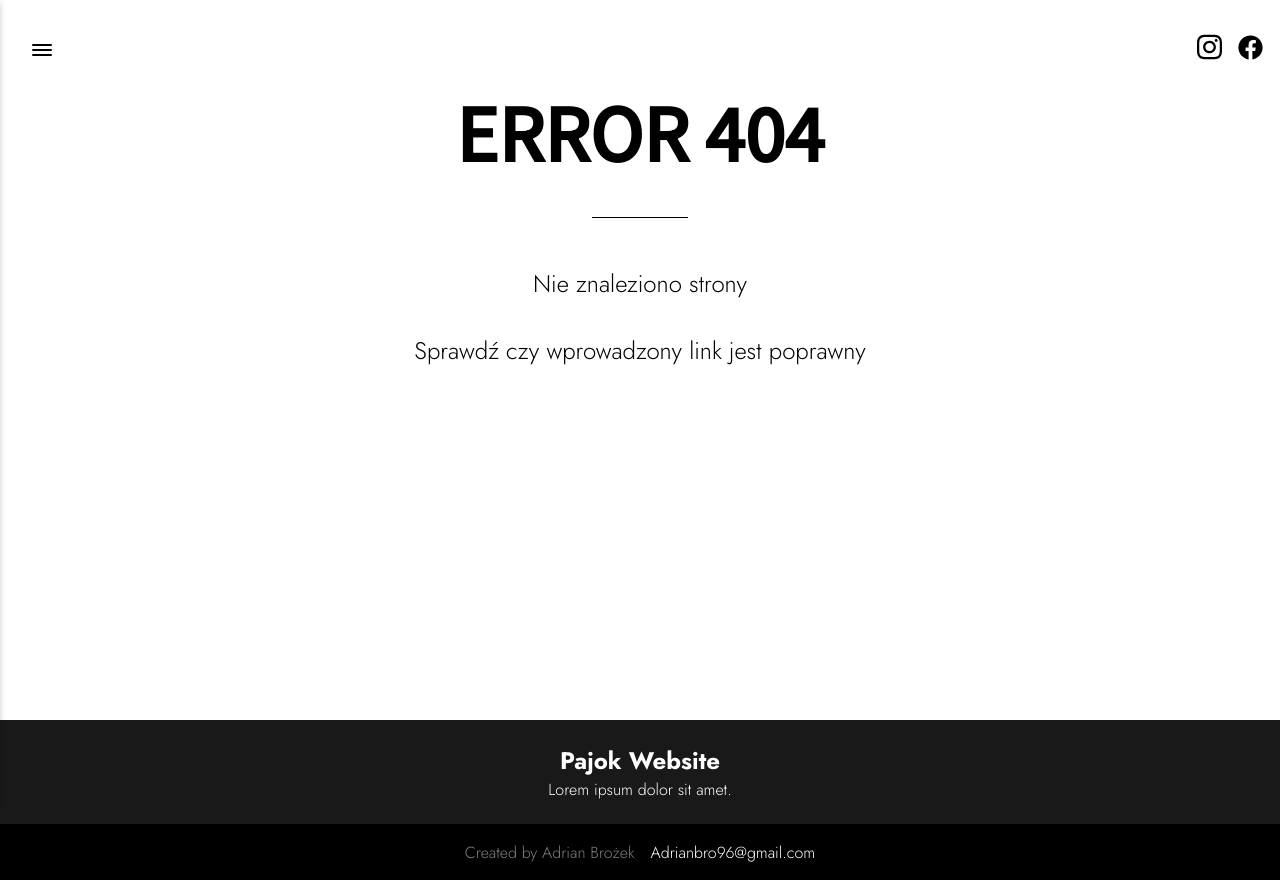
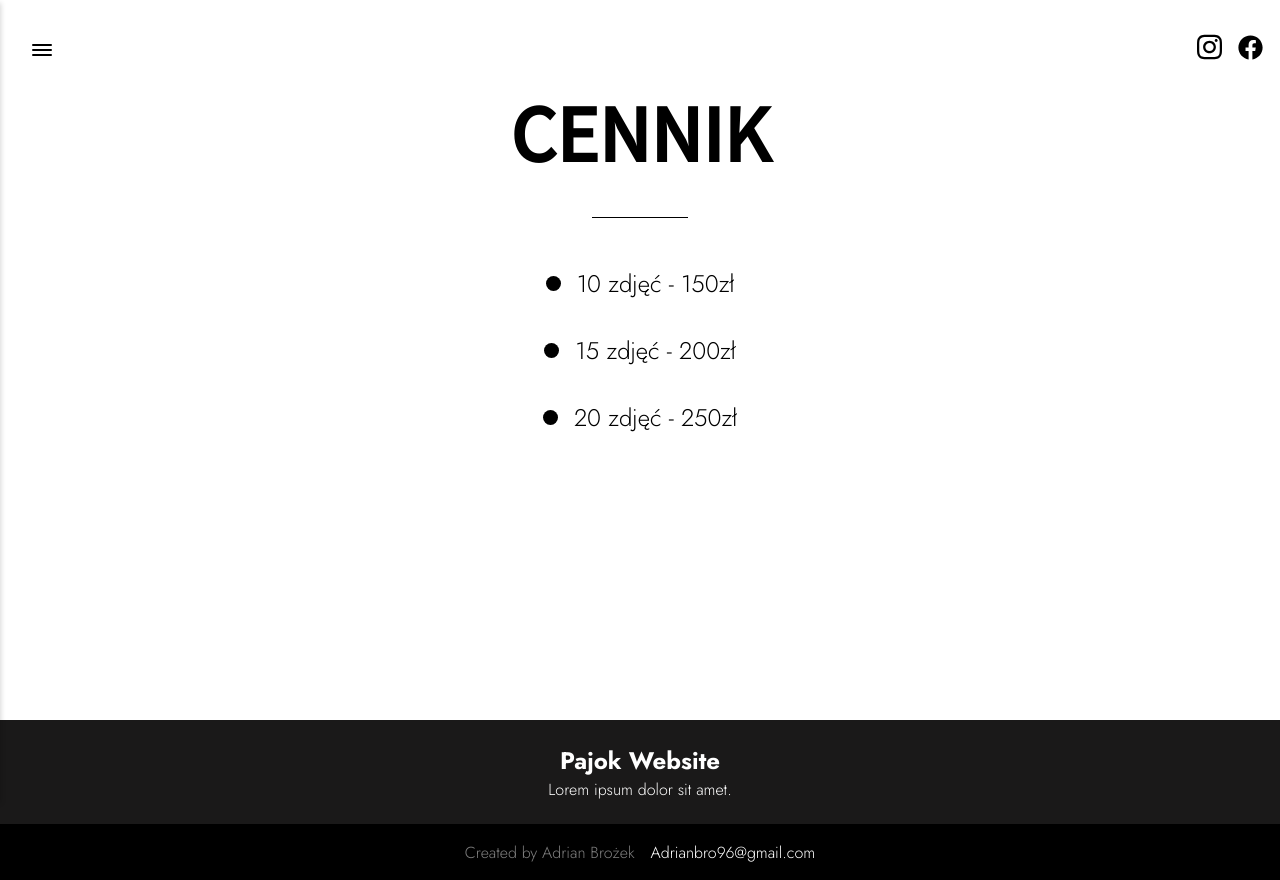
Before and after one commit to AdrianBroek/pajokWebsite, a React (Create React App) app: page /cennik in a window 1280 px wide. Built offline with nearby package versions, Linux system fonts and the light colour scheme; no server answers; a web font is replaced by a local one.

Commit message:
add prices page and overlay fix

```diff
--- a/src/App.js
+++ b/src/App.js
@@ -9,6 +9,7 @@ import ContactPage from './pages/ContactPage'
 import OmniePage from './pages/AboutMe'
 import PhotoOpen from './components/PhotoOpen'
 import NoPage from './pages/NoPage'
+import Prices from './pages/Prices'
 // photo pages
 import CityPhoto from './components/photos/CityPhoto'
 import FashionPhoto from './components/photos/FashionPhoto'
@@ -74,6 +75,7 @@ function App() {
         <Route path="/video" element={<VideoPage />} />
         <Route path="/kontakt" element={<ContactPage />} />
         <Route path="/o-mnie" element={<OmniePage />} />
+        <Route path="/cennik" element={<Prices />} />
       </Routes>
       </UserProvider>
       </AnimateSharedLayout>
--- a/src/animation.js
+++ b/src/animation.js
@@ -27,6 +27,29 @@ export const HideParent = {
     }
 }
 
+export const HideParent2 = {
+    hidden: {
+        opacity: 0,
+        y: 100
+    },
+    show: {
+        opacity: 1,
+        y: 0,
+        transition: {
+            duration: .35,
+            when: "beforeChildren",
+            staggerChildren: .2
+        },
+    },
+    exit: {
+        opacity: 0,
+        transition: {
+            duration: .5,
+            ease: 'easeIn'
+        }
+    }
+}
+
 export const scrollReveal = {
     hidden: { opacity: 0, scale: 1.2, transition: { duration: 0.5 } },
     show: {
@@ -39,6 +62,18 @@ export const scrollReveal = {
   };
 
 export const titleAnim = {
+    hidden: {y: 100, opacity: 0},
+    show: {
+        y: 0,
+        opacity: 1,
+        transition: {
+            duration: .5,
+            ease: 'easeOut'
+        }
+    }
+}
+
+export const titleAnim2 = {
     hidden: {y: 100, opacity: 0},
     show: {
         y: 0,
--- a/src/components/Overlay.js
+++ b/src/components/Overlay.js
@@ -2,7 +2,7 @@ import React, {useEffect} from 'react'
 import styled from 'styled-components'
 import { useLocation } from 'react-router-dom'
 
-const Overlay = ({open , setOpen, setCurrent}) => {
+const Overlay = ({zindex, open , setOpen, setCurrent}) => {
   const handleClick = () => {
     setOpen(false)
   }
@@ -14,6 +14,7 @@ const Overlay = ({open , setOpen, setCurrent}) => {
 
   return (
     <OverlayStyle
+      style={{zIndex: zindex ? zindex : '1'}}
       className={ open ? 'overlay open' : "overlay"}
       onClick={() => handleClick()}>
     </OverlayStyle>
--- a/src/components/photos/CityPhoto.js
+++ b/src/components/photos/CityPhoto.js
@@ -73,7 +73,7 @@ const CityPhoto = () => {
                             />
                         ))}
                     </ImgCont>
-                    <Overlay className='overlay' open={open} setOpen={setOpen} />
+                    <Overlay zindex='2' className='overlay' open={open} setOpen={setOpen} />
                 </PageLayout>
                 </PageContainer>
 
--- a/src/components/photos/FashionPhoto.js
+++ b/src/components/photos/FashionPhoto.js
@@ -61,7 +61,7 @@ const CityPhoto = () => {
                     <h3>{singleObject.description}</h3>
                     </Desc>
                     <Segregate grid={grid} setGrid={setGrid}/>
-                    <Overlay open={open} setOpen={setOpen} />
+                    <Overlay zindex='2' open={open} setOpen={setOpen} />
                     <ImgCont layout style={{gridTemplateColumns: grid}}>
                         {singleObject.photoModule.map((item, index) => (
                             <PhotoGrid
--- a/src/components/photos/PortraitPhoto.js
+++ b/src/components/photos/PortraitPhoto.js
@@ -61,7 +61,7 @@ const CityPhoto = () => {
                     <h3>{singleObject.description}</h3>
                     </Desc>
                     <Segregate grid={grid} setGrid={setGrid}/>
-                    <Overlay open={open} setOpen={setOpen} />
+                    <Overlay zindex='2' open={open} setOpen={setOpen} />
                     <ImgCont layout style={{gridTemplateColumns: grid}}>
                         {singleObject.photoModule.map((item, index) => (
                             <PhotoGrid
--- a/src/components/photos/WeddingPhoto.js
+++ b/src/components/photos/WeddingPhoto.js
@@ -61,7 +61,7 @@ const CityPhoto = () => {
                     <h3>{singleObject.description}</h3>
                     </Desc>
                     <Segregate grid={grid} setGrid={setGrid}/>
-                    <Overlay open={open} setOpen={setOpen} />
+                    <Overlay zindex='2' open={open} setOpen={setOpen} />
                     <ImgCont layout style={{gridTemplateColumns: grid}}>
                         {singleObject.photoModule.map((item, index) => (
                             <PhotoGrid
--- /dev/null
+++ b/src/pages/Prices.js
@@ -0,0 +1,55 @@
+import React from "react";
+// styled
+import styled from 'styled-components'
+import {motion} from 'framer-motion'
+import {HideParent2, titleAnim} from '../animation'
+import {PageLayout,PageContainer, Line, Hide} from '../style/styles'
+
+const Prices = () => {
+
+    return (
+        <PageContainer>
+        <PageLayout
+        variants={HideParent2}
+        animate='show'
+        initial='hidden'
+        >
+        <h1>Cennik</h1>
+        <Line />
+        <Hide>
+            <Price variants={titleAnim}>
+                <div className="ball"></div>
+                <p>10 zdjęć - 150zł</p>
+            </Price>
+        </Hide>
+        <Hide>
+            <Price variants={titleAnim}>
+                <div className="ball"></div>
+                <p>15 zdjęć - 200zł</p>
+            </Price>
+        </Hide>
+        <Hide>
+            <Price variants={titleAnim}>
+                <div className="ball"></div>
+                <p>20 zdjęć - 250zł</p>
+            </Price>
+        </Hide>
+
+        </PageLayout>
+        </PageContainer>
+    )
+}
+
+const Price = styled(motion.div)`
+    display: flex;
+    align-items: center;
+    .ball {
+        background-color: #000;
+        width: 15px;
+        height: 15px;
+        border-radius: 50%;
+        margin-right: 1rem;
+    }
+`
+
+export default Prices
--- a/src/pages/VideoPage.js
+++ b/src/pages/VideoPage.js
@@ -46,7 +46,7 @@ const VideoPage = () => {
         </Hide>
 
         </LinkCont> */}
-        {/* <div style={{padding:'35% 0 0 0',position: 'relative',width:'60%',height:'auto'}}>
+        <div style={{padding:'35% 0 0 0',position: 'relative',width:'60%',height:'auto'}}>
 
         <iframe
         style={{
@@ -64,7 +64,7 @@ const VideoPage = () => {
         <a href="https://vimeo.com/729598207">Anhelika Video</a> from
         <a href="https://vimeo.com/user115069247"> Pajok </a>
          on <a href="https://vimeo.com">Vimeo</a>.
-        </p> */}
+        </p>
 
 
         </PageLayout>
```
